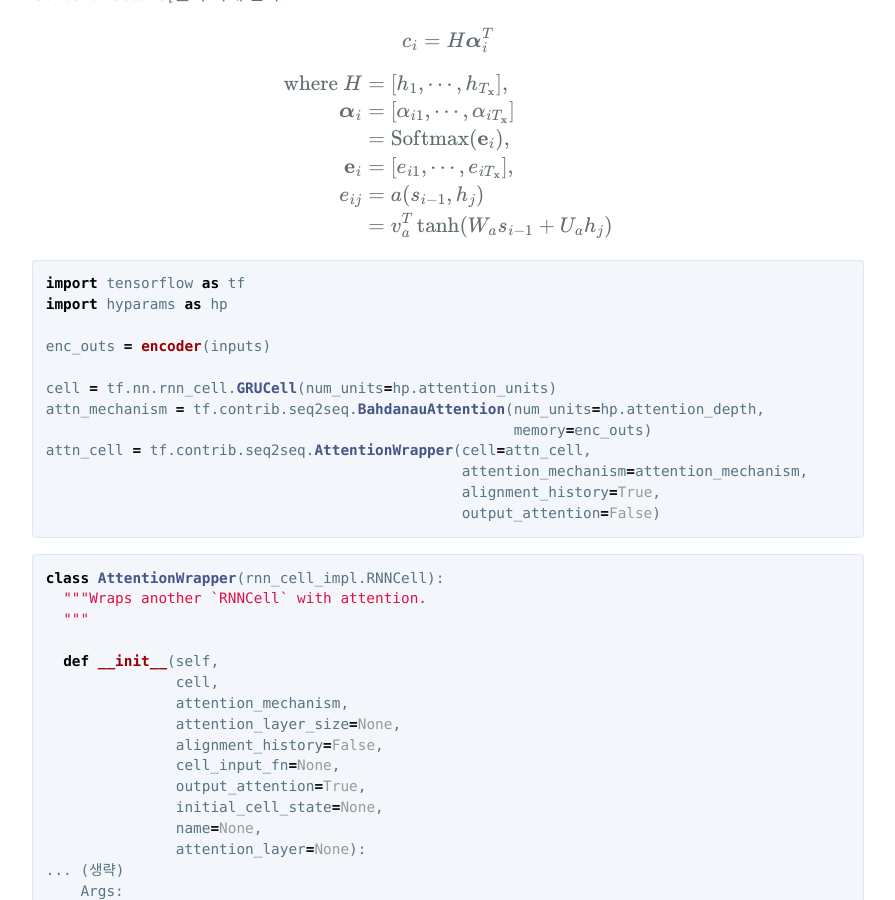
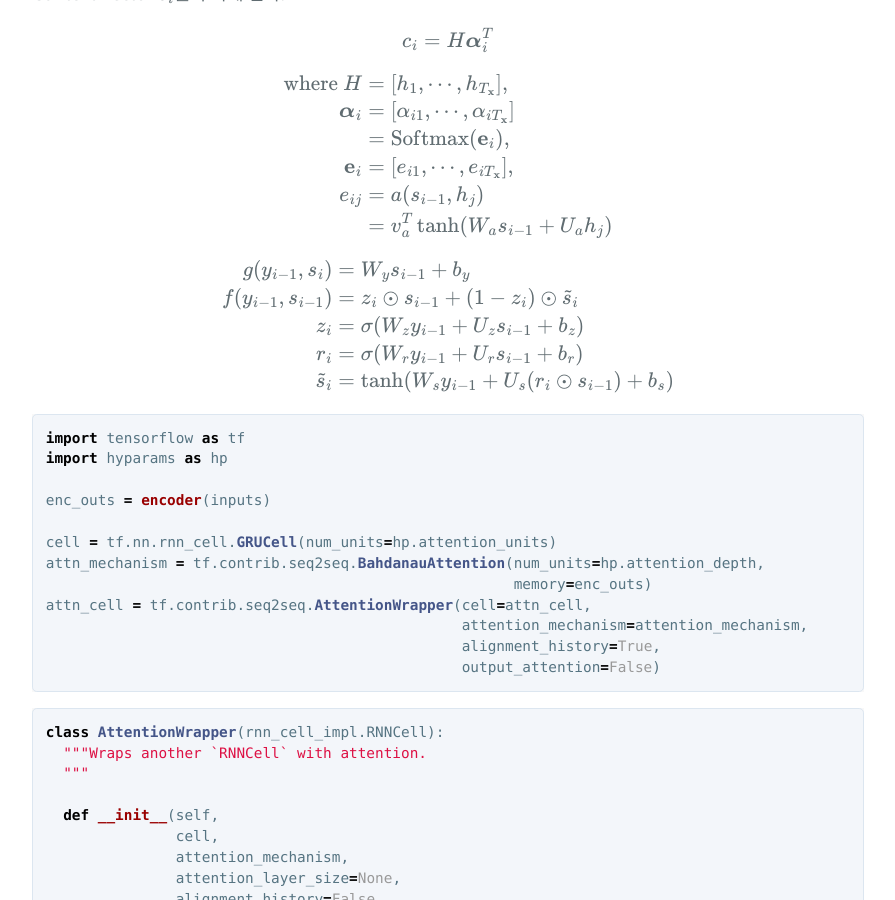
Before and after one commit to hcnoh/hcnoh.github.io, a Jekyll site: the page built from _posts/2018-12-11-bahdanau-attention.md, in a window 1280 px wide and 900 px high, scrolled down 4003 px. Shown: the whole window, without its empty margins (192-1087 px from the left). Built offline with Jekyll 4.4.1, drawn with Linux system fonts in a browser that asks for light colours; formulas are drawn with MathJax 3; comment, search, counter and statistics services are not loaded.

Commit message:
Update 2018-12-11-bahdanau-attention.md

````diff
--- a/_posts/2018-12-11-bahdanau-attention.md
+++ b/_posts/2018-12-11-bahdanau-attention.md
@@ -127,6 +127,16 @@
 \end{align*}
 $$
 
+$$
+\begin{align*}
+g(y_{i-1}, s_i) & = W_ys_{i-1} + b_y \\
+f(y_{i-1}, s_{i-1}) & = z_i \odot s_{i-1} + (1-z_i)\odot \tilde{s}_i \\
+z_i & = \sigma(W_z y_{i-1} + U_z s_{i-1} +b_z) \\
+r_i & = \sigma(W_r y_{i-1} + U_r s_{i-1} + b_r) \\
+\tilde{s}_i & = \tanh(W_s y_{i-1} + U_s (r_i \odot s_{i-1}) + b_s)
+\end{align*}
+$$
+
 ```python
 import tensorflow as tf
 import hyparams as hp
````
